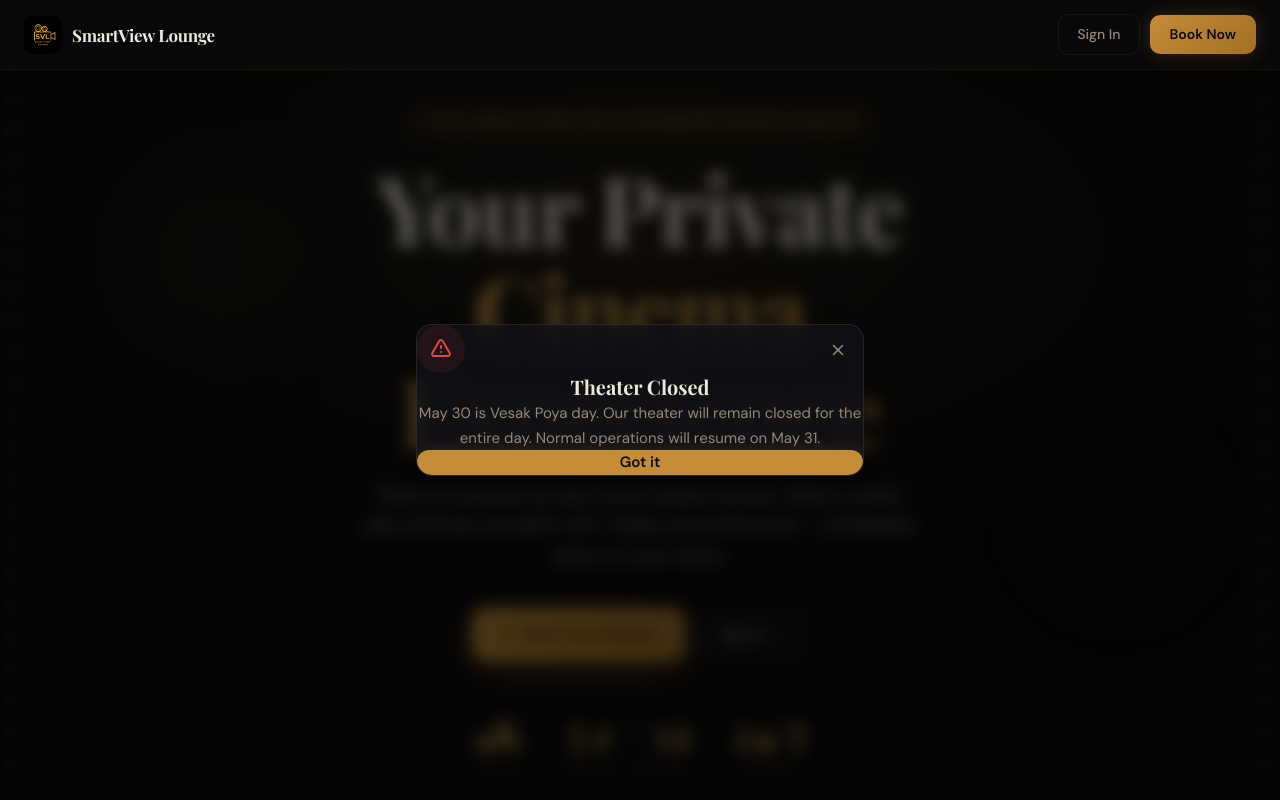
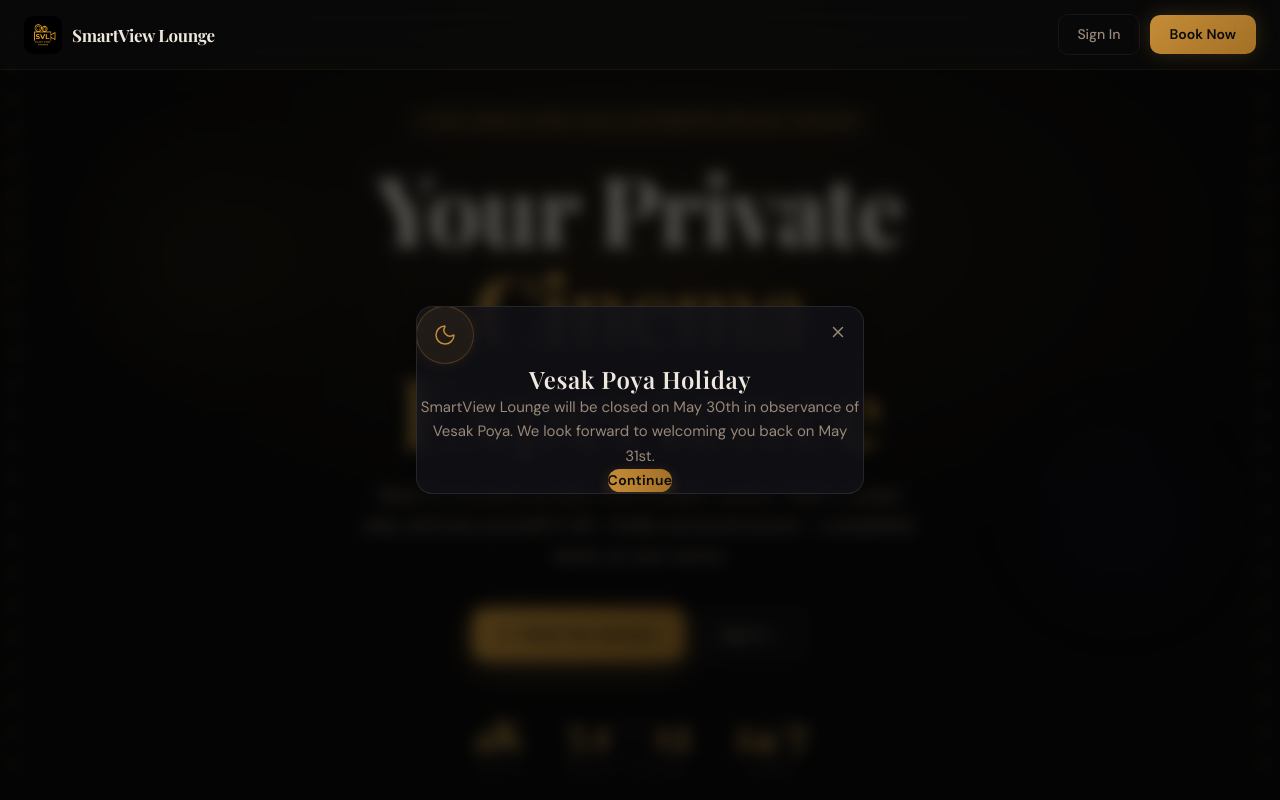
Before and after one commit to ViuslaS16/smart-view-lounge, a Next.js app in the folder frontend/: page / in a window 1280 px wide. Shown: the top 800 px of the page. Built offline with nearby package versions, Linux system fonts and the light colour scheme.

Commit message:
style: enhance ClosureBanner to look more premium and professional

```diff
--- a/frontend/components/ClosureBanner.tsx
+++ b/frontend/components/ClosureBanner.tsx
@@ -2,7 +2,7 @@
 
 import { useEffect, useState } from "react";
 import { motion, AnimatePresence } from "framer-motion";
-import { X } from "lucide-react";
+import { X, Moon } from "lucide-react";
 
 export function ClosureBanner() {
   const [isVisible, setIsVisible] = useState(false);
@@ -43,24 +43,22 @@
               <X size={18} />
             </button>
 
-            <div className="mx-auto mb-4 flex h-12 w-12 items-center justify-center rounded-full bg-[#E24B4A]/10 text-[#E24B4A]">
-              <svg width="24" height="24" fill="none" viewBox="0 0 24 24" stroke="currentColor" strokeWidth={2}>
-                <path strokeLinecap="round" strokeLinejoin="round" d="M12 9v2m0 4h.01m-6.938 4h13.856c1.54 0 2.502-1.667 1.732-3L13.732 4c-.77-1.333-2.694-1.333-3.464 0L3.34 16c-.77 1.333.192 3 1.732 3z" />
-              </svg>
+            <div className="mx-auto mb-5 flex h-14 w-14 items-center justify-center rounded-full bg-[#C9933A]/10 text-[#C9933A] ring-1 ring-[#C9933A]/30 shadow-[0_0_15px_rgba(201,147,58,0.15)]">
+              <Moon size={24} strokeWidth={1.5} />
             </div>
 
-            <h3 style={{ fontFamily: 'var(--font-playfair)' }} className="mb-2 text-xl font-bold text-[#F0EAE0]">
-              Theater Closed
+            <h3 style={{ fontFamily: 'var(--font-playfair)' }} className="mb-3 text-2xl font-semibold tracking-wide text-[#F0EAE0]">
+              Vesak Poya Holiday
             </h3>
-            <p className="text-[15px] leading-relaxed text-[#A09080]">
-              May 30 is Vesak Poya day. Our theater will remain closed for the entire day. Normal operations will resume on May 31.
+            <p className="px-2 text-[15px] leading-relaxed text-[#A09080]">
+              SmartView Lounge will be closed on May 30th in observance of Vesak Poya. We look forward to welcoming you back on May 31st.
             </p>
 
             <button
               onClick={() => setIsDismissed(true)}
-              className="mt-6 w-full rounded-xl bg-[#C9933A] py-3 text-[15px] font-semibold text-[#0A0A0B] shadow-[0_0_15px_rgba(201,147,58,0.2)] transition-transform hover:scale-[1.02] active:scale-[0.98] cursor-pointer"
+              className="mt-8 px-10 rounded-full bg-gradient-to-r from-[#C9933A] to-[#A87828] py-2.5 text-[14px] font-semibold tracking-wide text-[#0A0A0B] shadow-[0_4px_14px_rgba(201,147,58,0.25)] transition-transform hover:scale-[1.03] active:scale-[0.97] cursor-pointer"
             >
-              Got it
+              Continue
             </button>
           </motion.div>
         </motion.div>
```
